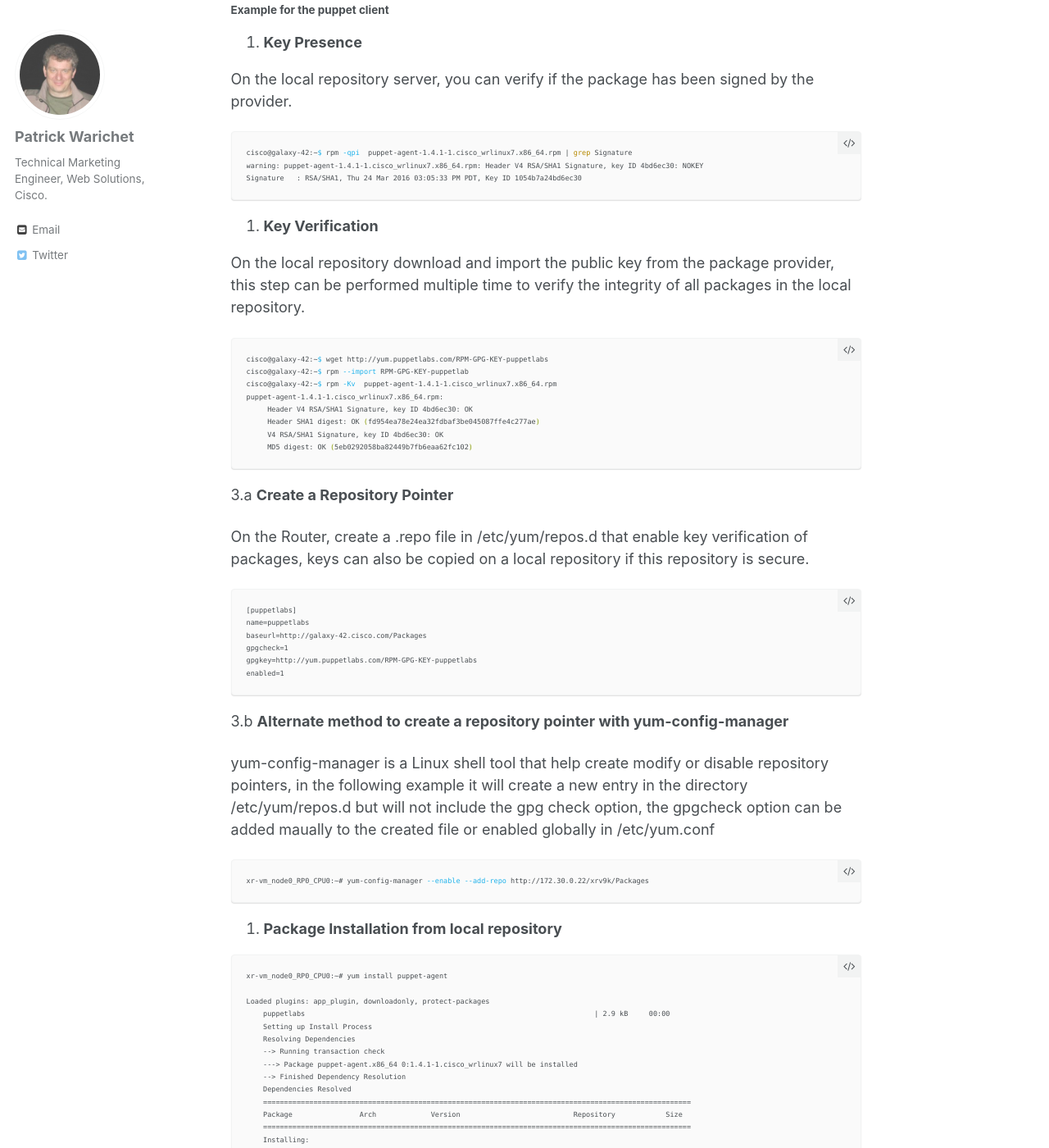
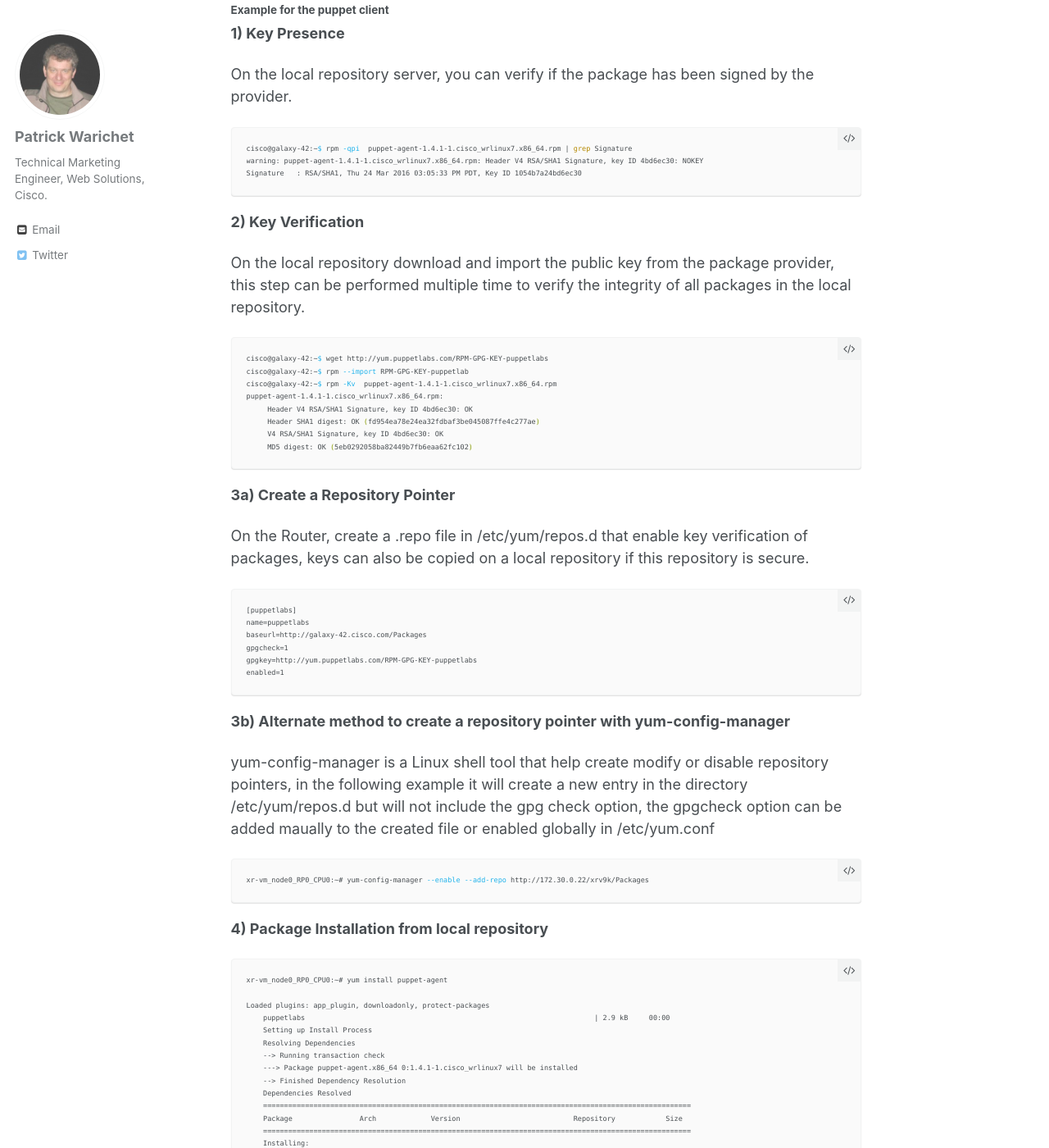
Before and after one commit to xrdocs/software-management, a Jekyll site: the page built from _blogs/2016-10-14-ios-xr-packages-and-security.md, in a window 1280 px wide and 1400 px high, scrolled down 1621 px. Shown: the whole window at 82% size. Built offline with Jekyll 4.4.1, drawn with Linux system fonts in a browser that asks for light colours; comment, search, counter and statistics services are not loaded.

Commit message:
Created 2016-10-14-ios-xr-packages-and-security.md

````diff
--- a/_blogs/2016-10-14-ios-xr-packages-and-security.md
+++ b/_blogs/2016-10-14-ios-xr-packages-and-security.md
@@ -62,7 +62,7 @@ Some third party packages embed a RSA/SHA-1signature, to install these packages,
 
 #### Example for the puppet client
 
-1. **Key Presence**
+**1) Key Presence**
 
 On the local repository server, you can verify if the package has been signed by the provider.
 
@@ -72,7 +72,7 @@ warning: puppet-agent-1.4.1-1.cisco_wrlinux7.x86_64.rpm: Header V4 RSA/SHA1 Sign
 Signature   : RSA/SHA1, Thu 24 Mar 2016 03:05:33 PM PDT, Key ID 1054b7a24bd6ec30
 ```
 
-2. **Key Verification**
+**2) Key Verification**
 
 On the local repository download and import the public key from the package provider, this step can be performed multiple time to verify the integrity of all packages in the local repository.
 
@@ -87,7 +87,7 @@ puppet-agent-1.4.1-1.cisco_wrlinux7.x86_64.rpm:
      MD5 digest: OK (5eb0292058ba82449b7fb6eaa62fc102)
 ```
 
-3.a **Create a Repository Pointer**
+**3a) Create a Repository Pointer**
 
 On the Router, create a .repo file in /etc/yum/repos.d that enable key verification of packages, keys can also be copied on a local repository if this repository is secure.
 
@@ -100,7 +100,7 @@ gpgkey=http://yum.puppetlabs.com/RPM-GPG-KEY-puppetlabs
 enabled=1
 ```
 
-3.b **Alternate method to create a repository pointer with yum-config-manager**
+**3b) Alternate method to create a repository pointer with yum-config-manager**
 
 yum-config-manager is a Linux shell tool that help create modify or disable repository pointers, in the following example it will create a new entry in the directory /etc/yum/repos.d but will not include the gpg check option, the gpgcheck option can be added maually to the created file or enabled globally in /etc/yum.conf
 
@@ -108,7 +108,7 @@ yum-config-manager is a Linux shell tool that help create modify or disable repo
 xr-vm_node0_RP0_CPU0:~# yum-config-manager --enable --add-repo http://172.30.0.22/xrv9k/Packages
 ```
 
-4. **Package Installation from local repository**
+**4) Package Installation from local repository**
 
 ```
 xr-vm_node0_RP0_CPU0:~# yum install puppet-agent
````
